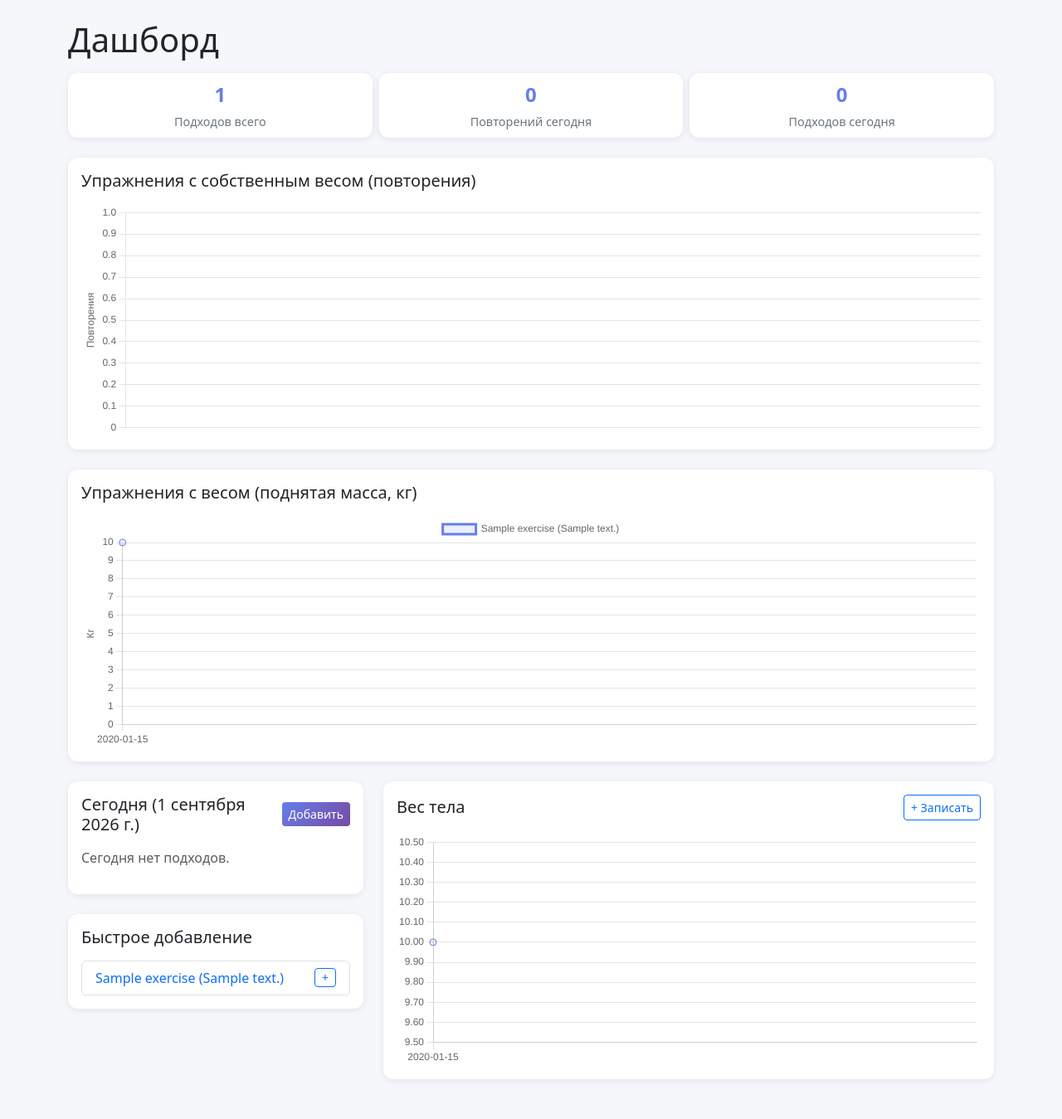
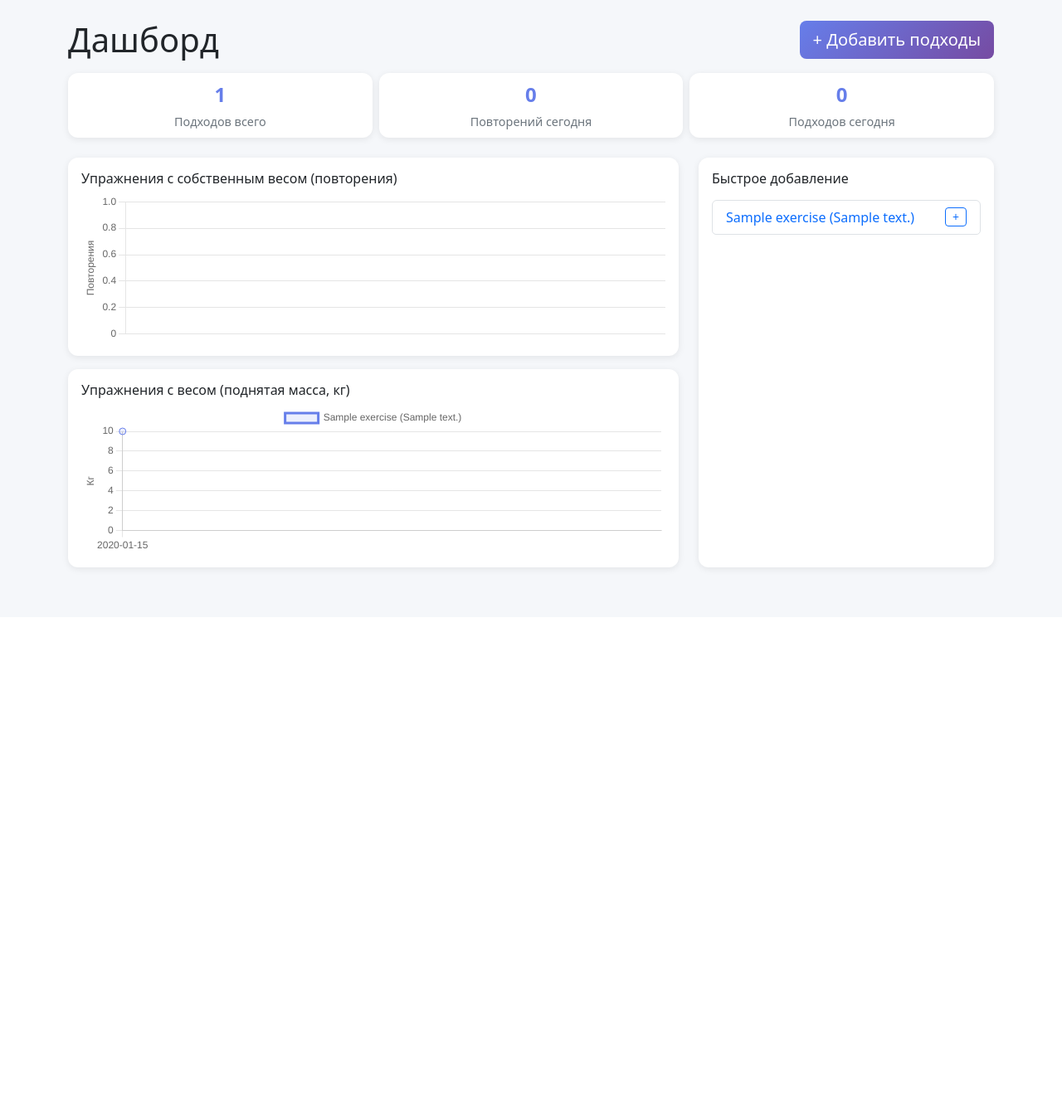
Before and after one commit to vl2kse/gym-book-test1, a Django app: page /workouts/ in a window 1280 px wide. Shown: the part 56-1405 px from the top of the page at 83% size. After the commit the page ends 746 px from the top, so only its background shows below. Run offline with Django 5.2, Linux system fonts and the light colour scheme; tables that the repository leaves empty hold one stand-in row (values such as "Sample post"); some libraries are stand-ins or nearby versions.

Commit message:
Dashboard: charts smaller + quick-add panel on right. Weight chart moved to bodyweight page. Large Add button on top.

```diff
--- a/workouts/templates/workouts/dashboard.html
+++ b/workouts/templates/workouts/dashboard.html
@@ -3,7 +3,10 @@
 {% block title %}GymBook - Дашборд{% endblock %}
 
 {% block content %}
-<h1 class="mb-3">Дашборд</h1>
+<div class="d-flex justify-content-between align-items-center mb-3">
+    <h1 class="mb-0">Дашборд</h1>
+    <a href="{% url 'set_add' %}" class="btn btn-primary btn-lg">+ Добавить подходы</a>
+</div>
 
 <!-- Статистика — компактная -->
 <div class="row g-2 mb-4">
@@ -27,62 +30,33 @@
     </div>
 </div>
 
-<!-- Чарт 1: упражнения без веса -->
+{% if bw_date_labels or wt_date_labels %}
+<!-- Чарты слева + Быстрое добавление справа -->
+<div class="row g-4">
+    <div class="col-lg-8">
         {% if bw_date_labels %}
-<div class="card p-3 mb-4">
-    <h5 class="mb-3">Упражнения с собственным весом (повторения)</h5>
-    <div class="chart-container" style="height:280px">
+        <div class="card p-3 mb-3">
+            <h6 class="mb-2">Упражнения с собственным весом (повторения)</h6>
+            <div style="position:relative;height:180px">
                 <canvas id="bwChart"></canvas>
             </div>
         </div>
         {% endif %}
 
-<!-- Чарт 2: упражнения с весом -->
         {% if wt_date_labels %}
-<div class="card p-3 mb-4">
-    <h5 class="mb-3">Упражнения с весом (поднятая масса, кг)</h5>
-    <div class="chart-container" style="height:280px">
+        <div class="card p-3">
+            <h6 class="mb-2">Упражнения с весом (поднятая масса, кг)</h6>
+            <div style="position:relative;height:180px">
                 <canvas id="wtChart"></canvas>
             </div>
         </div>
         {% endif %}
-
-{% if not bw_date_labels and not wt_date_labels %}
-<div class="card p-4 mb-4">
-    <p class="text-muted">Нет данных. Добавьте подходы через <a href="{% url 'set_add' %}">эту страницу</a> или кнопки ниже.</p>
-</div>
-{% endif %}
-
-<!-- Сегодня + Быстрое добавление + Вес тела -->
-<div class="row g-4">
-    <!-- Сегодня -->
-    <div class="col-lg-4">
-        <div class="card p-3">
-            <div class="d-flex justify-content-between align-items-center mb-3">
-                <h5 class="mb-0">Сегодня ({{ today }})</h5>
-                <a href="{% url 'set_add' %}" class="btn btn-primary btn-sm">Добавить</a>
-            </div>
-            {% if today_sets %}
-            <table class="table table-sm mb-0">
-                <thead><tr><th>Упражнение</th><th class="text-center">Повт.</th><th class="text-center">Вес</th></tr></thead>
-                <tbody>
-                    {% for s in today_sets %}
-                    <tr class="set-row">
-                        <td>{{ s.exercise.display_name }}</td>
-                        <td class="text-center">{{ s.reps }}</td>
-                        <td class="text-center">{% if s.weight > 0 %}{{ s.weight }} кг{% else %}-{% endif %}</td>
-                    </tr>
-                    {% endfor %}
-                </tbody>
-            </table>
-            {% else %}
-                <p class="text-muted">Сегодня нет подходов.</p>
-            {% endif %}
     </div>
 
     <!-- Быстрое добавление -->
-        <div class="card p-3 mt-4">
-            <h5 class="mb-3">Быстрое добавление</h5>
+    <div class="col-lg-4">
+        <div class="card p-3 h-100">
+            <h6 class="mb-3">Быстрое добавление</h6>
             <div class="list-group">
                 {% for ex in exercises %}
                 <div class="list-group-item d-flex justify-content-between align-items-center py-2">
@@ -96,24 +70,12 @@
             </div>
         </div>
     </div>
-
-    <!-- Вес тела -->
-    <div class="col-lg-8">
-        <div class="card p-3">
-            <div class="d-flex justify-content-between align-items-center mb-3">
-                <h5 class="mb-0">Вес тела</h5>
-                <a href="{% url 'bodyweight_add' %}" class="btn btn-outline-primary btn-sm">+ Записать</a>
-            </div>
-            {% if weight_dates and weight_values %}
-            <div class="chart-container" style="height:280px">
-                <canvas id="weightChart"></canvas>
 </div>
 {% else %}
-                <p class="text-muted">Нет записей. <a href="{% url 'bodyweight_add' %}">Записать вес</a></p>
+<div class="card p-4">
+    <p class="text-muted">Нет данных. <a href="{% url 'set_add' %}" class="btn btn-primary">Добавить подходы</a></p>
+</div>
 {% endif %}
-        </div>
-    </div>
-</div>
 
 <!-- Модалка быстрого добавления -->
 <div class="modal fade" id="quickAddModal" tabindex="-1">
@@ -178,27 +140,6 @@ new Chart(document.getElementById('wtChart'), {
 </script>
 {% endif %}
 
-{% if weight_dates and weight_values %}
-<script>
-new Chart(document.getElementById('weightChart'), {
-    type: 'line',
-    data: {
-        labels: {{ weight_dates|safe }},
-        datasets: [{
-            label: 'Вес (кг)', data: {{ weight_values|safe }},
-            borderColor: '#667eea', backgroundColor: 'rgba(102,126,234,0.1)',
-            fill: true, tension: 0.3, pointRadius: 4,
-        }]
-    },
-    options: {
-        responsive: true, maintainAspectRatio: false,
-        plugins: { legend: { display: false } },
-        scales: { y: { beginAtZero: false } }
-    }
-});
-</script>
-{% endif %}
-
 <script>
 let quickModal;
 document.addEventListener('DOMContentLoaded', function() {
--- a/workouts/views.py
+++ b/workouts/views.py
@@ -77,11 +77,6 @@ def dashboard(request):
             'fill': False, 'tension': 0.3, 'pointRadius': 4,
         })
 
-    # Вес тела (последние 14 записей)
-    weight_entries = BodyWeight.objects.order_by("date")[:14]
-    weight_dates = [w.date.isoformat() for w in weight_entries]
-    weight_values = [float(w.weight) for w in weight_entries]
-
     context = {
         "total_sets": total_sets,
         "today_sets": today_sets,
@@ -92,8 +87,6 @@ def dashboard(request):
         "bw_datasets": json.dumps(bw_datasets),
         "wt_date_labels": json.dumps(wt_date_labels),
         "wt_datasets": json.dumps(wt_datasets),
-        "weight_dates": json.dumps(weight_dates),
-        "weight_values": json.dumps(weight_values),
     }
     return render(request, "workouts/dashboard.html", context)
 
```
Lines whose indentation alone changed are shown as unchanged.
